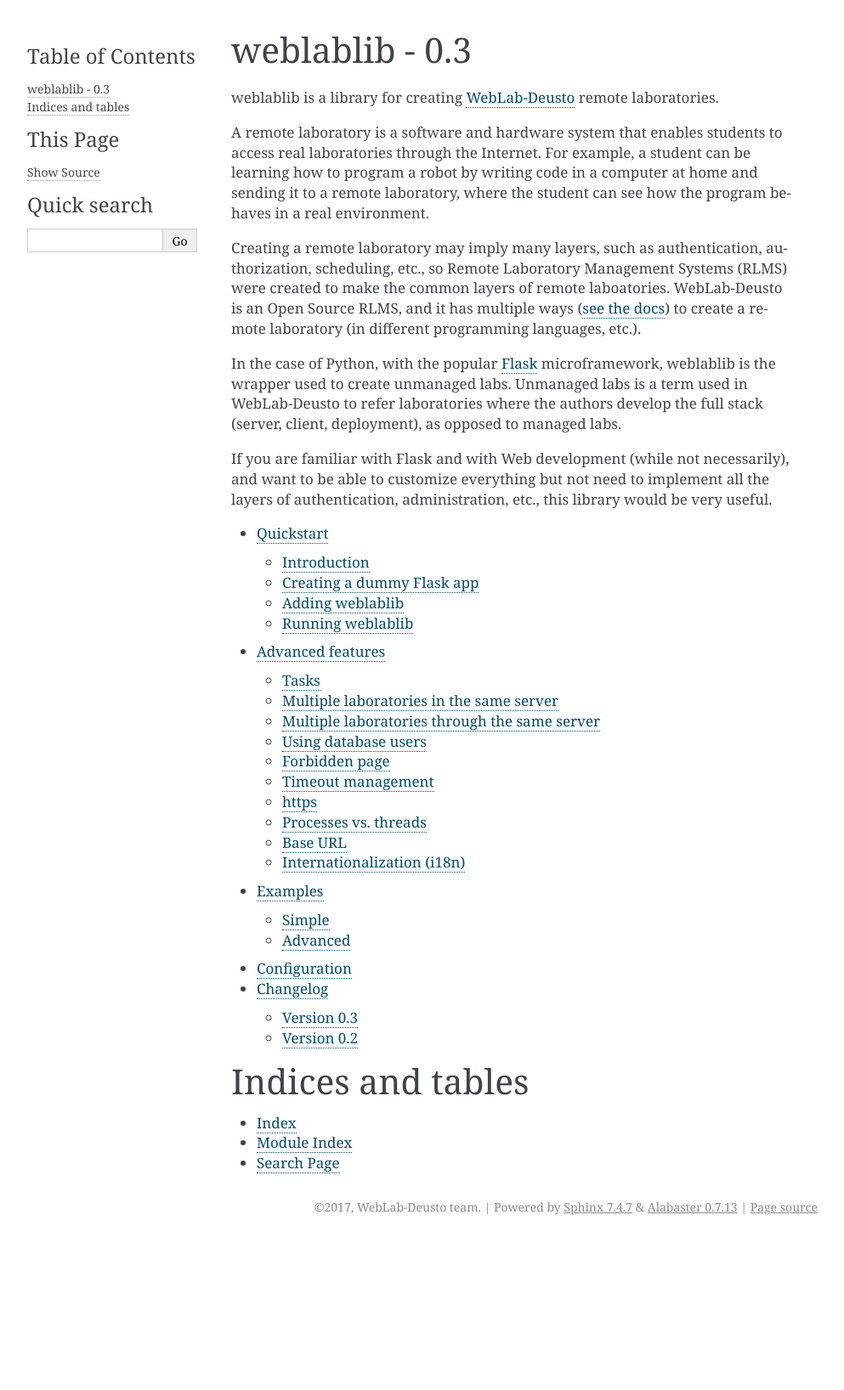
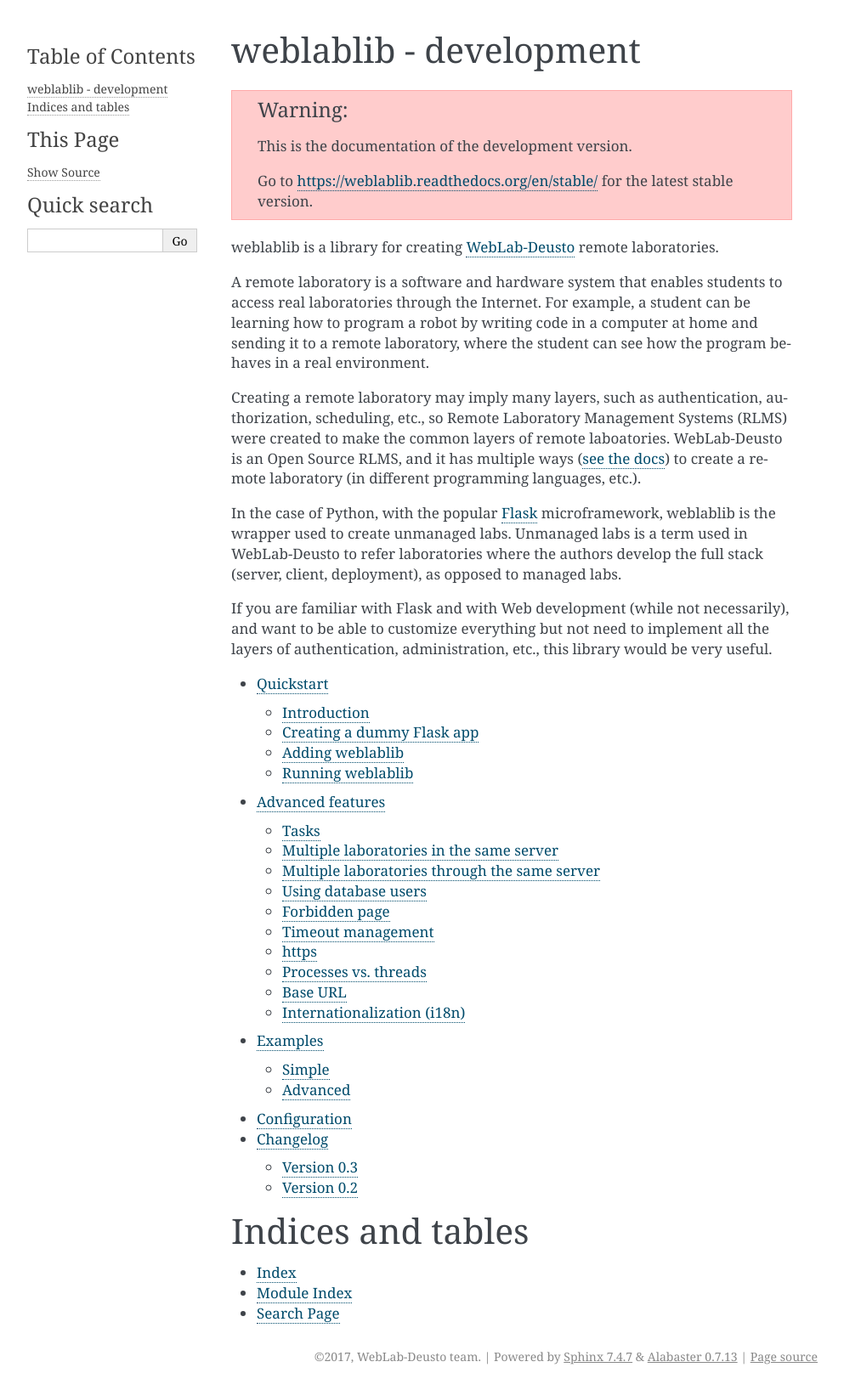
Before and after one commit to weblabdeusto/weblablib, a Sphinx documentation site: the page built from docs/source/index.rst, in a window 1280 px wide. Shown: the whole page at 85% size, without its empty margins (148-1141 px from the left). Built offline with Sphinx 7.4.7, drawn with Linux system fonts in a browser that asks for light colours; before the commit the page ends 1460 px from its top, so only the background shows below that.

Commit message:
Show that /latest/ is not accurate

```diff
--- a/docs/source/index.rst
+++ b/docs/source/index.rst
@@ -3,14 +3,14 @@
    You can adapt this file completely to your liking, but it should at least
    contain the root `toctree` directive.
 
-weblablib - 0.3
-===============
+weblablib - development
+=======================
 
-.. .. warning::
-..
-..    This is the documentation of the development version.
-..
-..    Go to https://weblablib.readthedocs.org/en/stable/ for the latest stable version.
+.. warning::
+
+    This is the documentation of the development version.
+
+    Go to https://weblablib.readthedocs.org/en/stable/ for the latest stable version.
 
 weblablib is a library for creating `WebLab-Deusto <https://github.com/weblabdeusto/weblabdeusto/>`_ remote laboratories.
 
```
